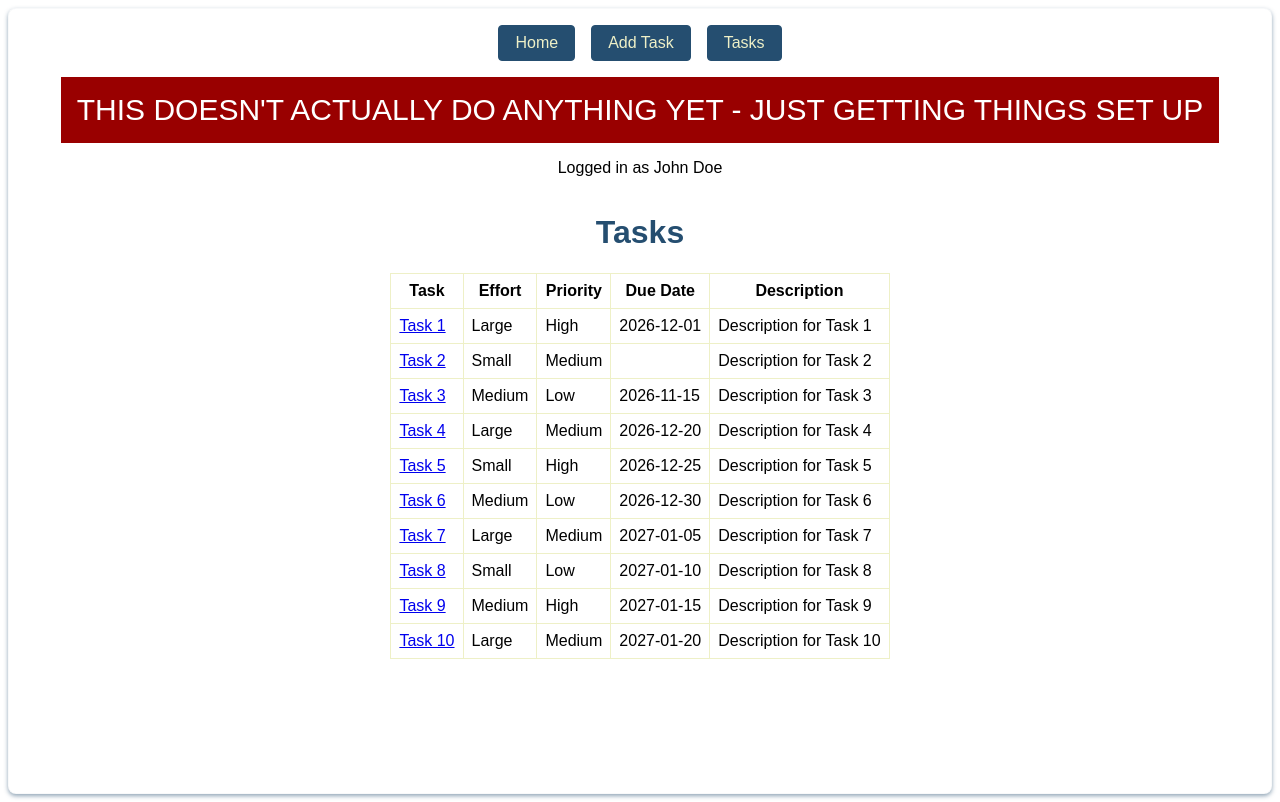
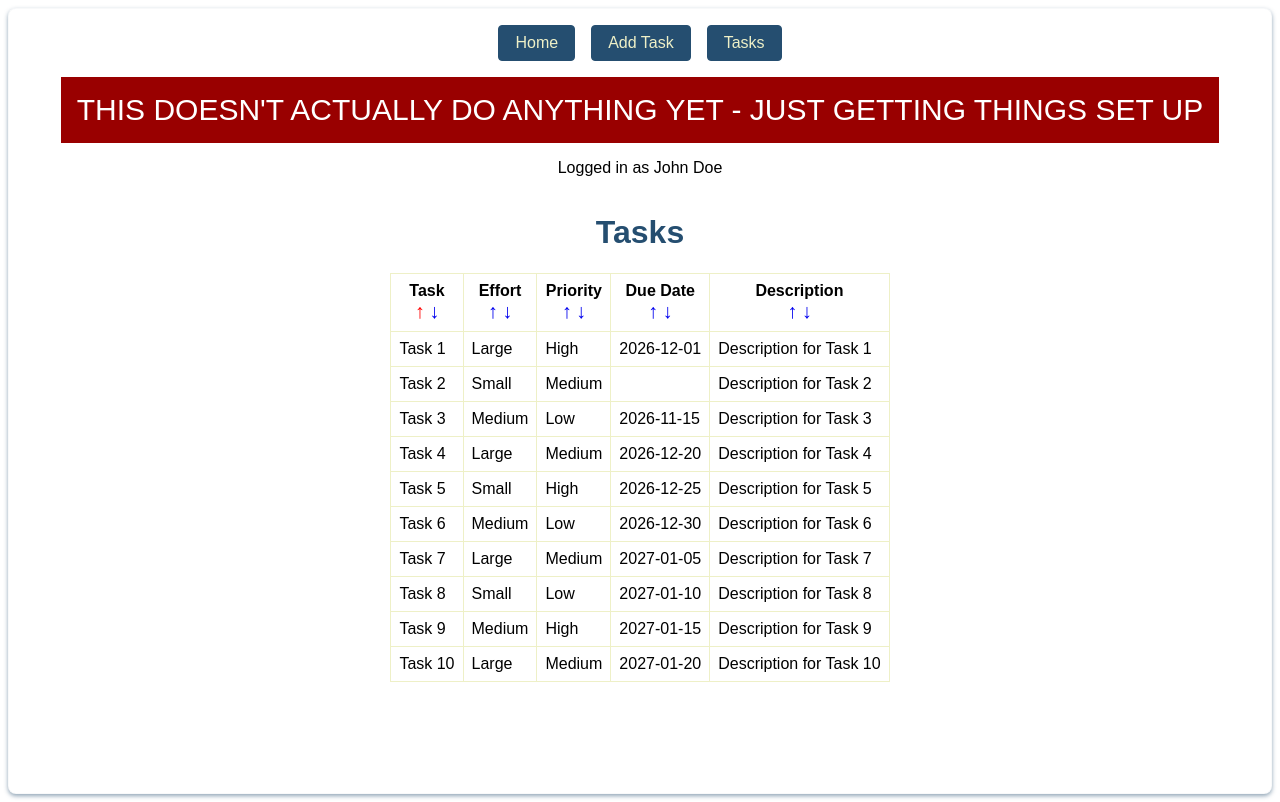
Before and after one commit to zethni/todo, a SvelteKit app: page /tasks in a window 1280 px wide. Built offline with nearby package versions, Linux system fonts and the light colour scheme.

Commit message:
got sorting of table worked out

```diff
--- a/src/routes/tasks/+page.svelte
+++ b/src/routes/tasks/+page.svelte
@@ -2,7 +2,32 @@
 	import { resolve } from '$app/paths';
 	let { data } = $props();
 
-	let tasks = data.tasks.slice(0);
+	let tasksState = $state(data.tasks);
+	let tasks = $derived(tasksState);
+
+	let taskComponents = [
+		{ title: 'Task', key: 'title' },
+		{ title: 'Effort', key: 'effort' },
+		{ title: 'Priority', key: 'priority' },
+		{ title: 'Due Date', key: 'dueDate' },
+		{ title: 'Description', key: 'description' }
+	];
+
+	/**
+	 *  @param {string} component
+	 *  @param {any} value
+	 *  @returns {any}
+	 */
+	function getComponentValue(component, value) {
+		switch (component) {
+			case 'effort':
+				return getEffortName(value);
+			case 'priority':
+				return getPriorityName(value);
+			default:
+				return value;
+		}
+	}
 
 	/** @param {number} effort @returns {string} */
 	function getEffortName(effort) {
@@ -30,49 +55,95 @@
 				return 'Unknown';
 		}
 	}
-	// function sortTasks(factor, direction) {
-	// 	console.log('sorting');
-	// 	return tasks.sort((a, b) => {
-	// 		if (direction === 'asc') {
-	// 			return a[factor] - b[factor];
-	// 		} else {
-	// 			return b[factor] - a[factor];
-	// 		}
-	// 	});
-	// }
 
-	function testSort() {
-		console.log('sorting by priority descending');
-		tasks = tasks.sort((a, b) => b.priority - a.priority);
+	/** @param {string} category
+	 *  @param {string} direction
+	 */
+	function sortTasks(category, direction = 'asc') {
+		switch (category) {
+			case 'effort':
+			case 'priority':
+				if (direction == 'asc') {
+					tasks.sort((a, b) => a[category] - b[category]);
+				} else {
+					tasks.sort((a, b) => b[category] - a[category]);
+				}
+				break;
+			default:
+				if (direction == 'asc') {
+					tasks.sort((a, b) => {
+						if (a[category] < b[category]) return -1;
+						if (a[category] > b[category]) return 1;
+						return 0;
+					});
+				} else {
+					tasks.sort((a, b) => {
+						if (a[category] > b[category]) return -1;
+						if (a[category] < b[category]) return 1;
+						return 0;
+					});
+				}
+				break;
+		}
+
+		const activeSorts = document.querySelectorAll('.sort-arrow.active');
+		activeSorts.forEach((el) => el.classList.remove('active'));
+		console.log(document.getElementById(`sort-${direction}-${category}`));
+		document.getElementById(`sort-${direction}-${category}`).classList.add('active');
 	}
 </script>
 
 <h1>Tasks</h1>
 
-{#if data.tasks.length === 0}
+{#if tasks.length === 0}
 	<p>No tasks available.</p>
 {:else}
 	<table>
 		<thead>
 			<tr>
-				<th>Task</th>
-				<th onclick={testSort}>Effort</th>
-				<th>Priority</th>
-				<th>Due Date</th>
-				<th>Description</th>
+				{#each taskComponents as component (component.key)}
+					<th>
+						{component.title}
+						<br />
+						<a
+							href="#top"
+							class={['sort-arrow', component.key == 'title' ? 'active' : '']}
+							id="sort-asc-{component.key}"
+							on:click|preventDefault={() => sortTasks(component.key, 'asc')}
+						>
+							&uarr;
+						</a>
+						<a
+							href="#top"
+							class="sort-arrow"
+							id="sort-desc-{component.key}"
+							on:click|preventDefault={() => sortTasks(component.key, 'desc')}
+						>
+							&darr;
+						</a>
+					</th>
+				{/each}
 			</tr>
 		</thead>
 		<tbody>
-			{#each tasks as { id, title, description, effort, priority, dueDate } (id)}
+			{#each tasks as task (task.id)}
 				<tr>
-					<td><a href={resolve('/tasks/' + id)}>{title}</a></td>
-
-					<td>{getEffortName(effort)}</td>
-					<td>{getPriorityName(priority)}</td>
-					<td>{dueDate}</td>
-					<td>{description}</td>
+					{#each taskComponents as component (component.key)}
+						<td>{getComponentValue(component.key, task[component.key])}</td>
+					{/each}
 				</tr>
 			{/each}
 		</tbody>
 	</table>
 {/if}
+
+<style>
+	.sort-arrow {
+		cursor: pointer;
+		font-size: 20px;
+		text-decoration: none;
+	}
+	.sort-arrow.active {
+		color: red;
+	}
+</style>
--- a/static/shared.css
+++ b/static/shared.css
@@ -29,7 +29,7 @@ body {
     border: 1px solid rgba(37, 78, 112, 0.03);
     border-radius: 8px;
     box-shadow: 0 2px 4px rgba(37, 78, 112, 0.5);
-    height: calc(100vh - 3rem);
+    min-height: calc(100vh - 3rem);
 }
 h1 {
     color: var(--color-header-1);
```
